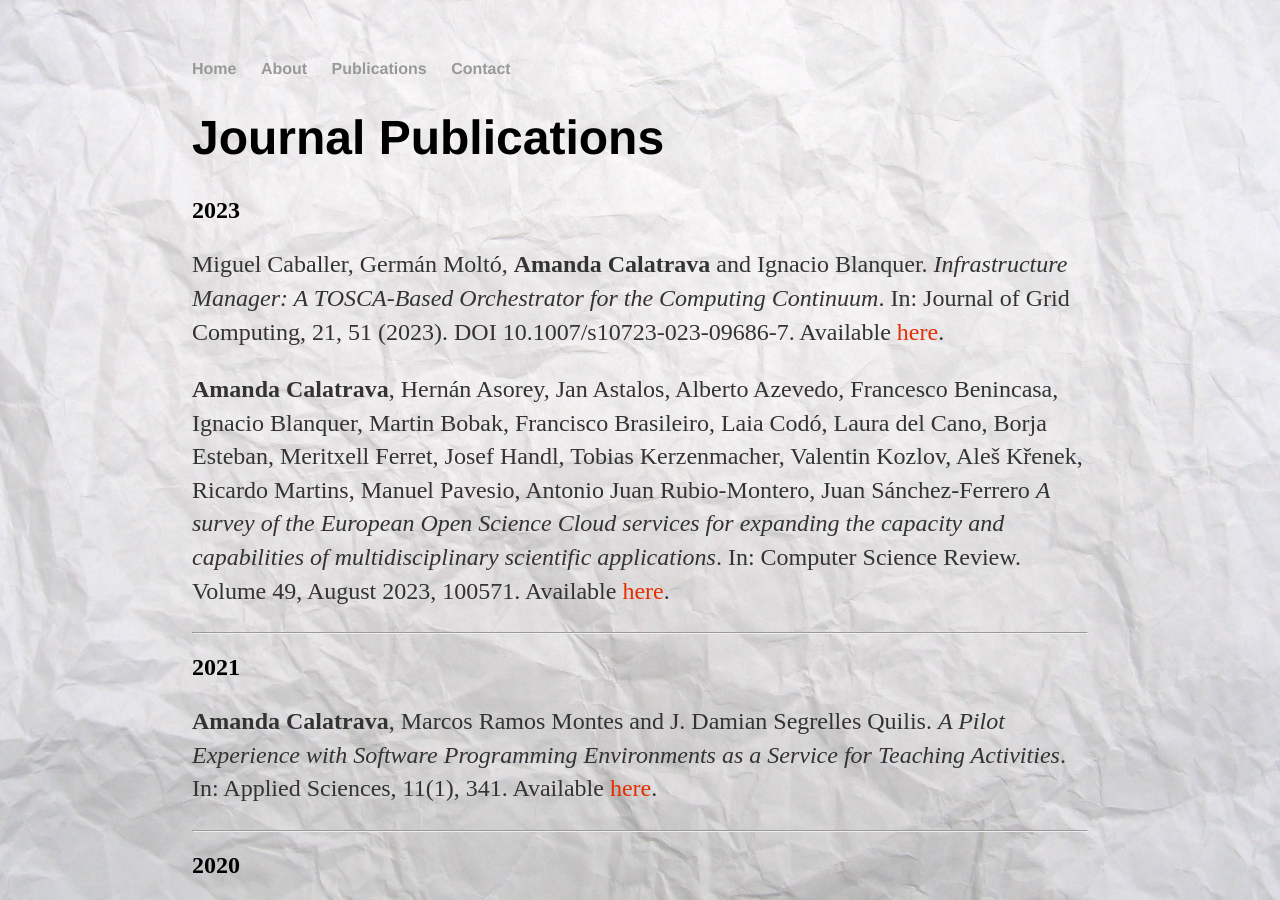
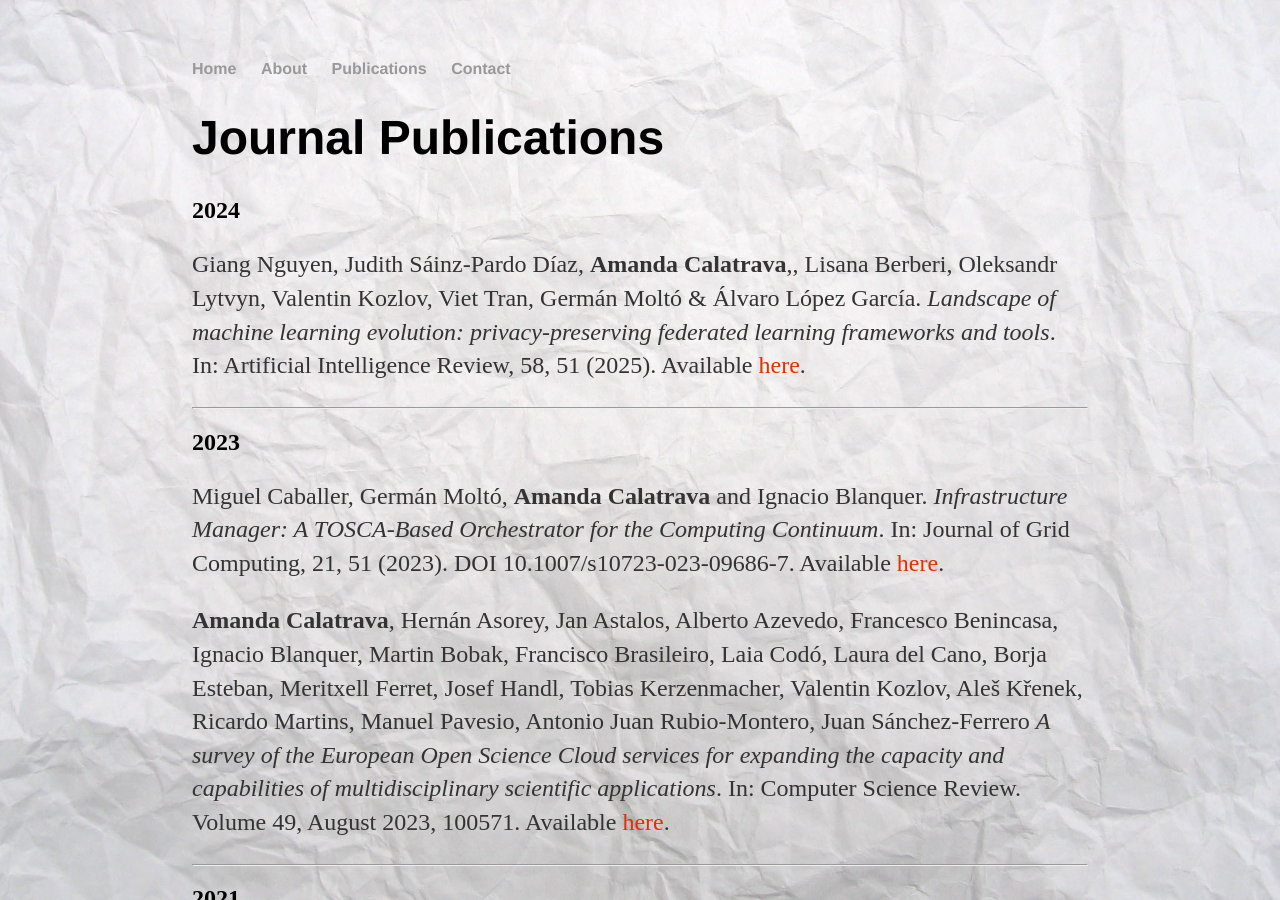
Before and after one commit to amcaar/amcaar.github.io, a Jekyll site: the page built from cv/index.html, in a window 1280 px wide and 900 px high. Built offline with Jekyll 4.4.1, drawn with Linux system fonts in a browser that asks for light colours.

Commit message:
Update index.html

```diff
--- a/cv/index.html
+++ b/cv/index.html
@@ -6,6 +6,13 @@ title: Publications of Amanda Calatrava
 	<div class="publications">
 		<!--<a href="#" class="download" title="Download CV as PDF">Download CV</a>-->
 		<h1>Journal Publications</h1>
+		<h2>2024</h2>
+		<p>Giang Nguyen, Judith Sáinz-Pardo Díaz, <strong>Amanda Calatrava</strong>,, Lisana Berberi, Oleksandr Lytvyn, Valentin Kozlov, Viet Tran, Germán Moltó & Álvaro López García.
+			<em>Landscape of machine learning evolution: privacy-preserving federated learning frameworks and tools</em>.
+			In: Artificial Intelligence Review, 58, 51 (2025). Available
+			<a class="link" href="https://link.springer.com/article/10.1007/s10462-024-11036-2">here</a>.</p>
+		<hr>
+
 		<h2>2023</h2>
 		<p>Miguel Caballer, Germán Moltó, <strong>Amanda Calatrava</strong> and Ignacio Blanquer.
 			<em>Infrastructure Manager: A TOSCA-Based Orchestrator for the Computing Continuum</em>.
```
